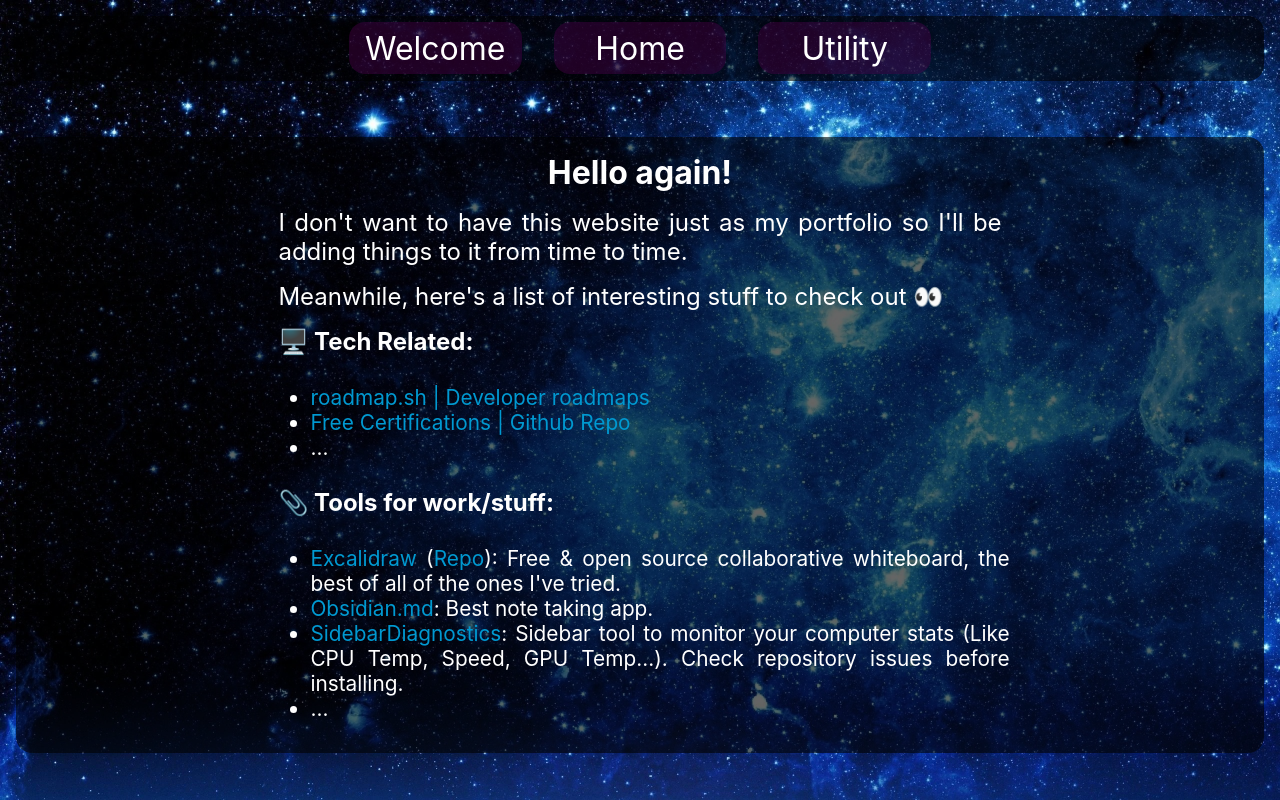
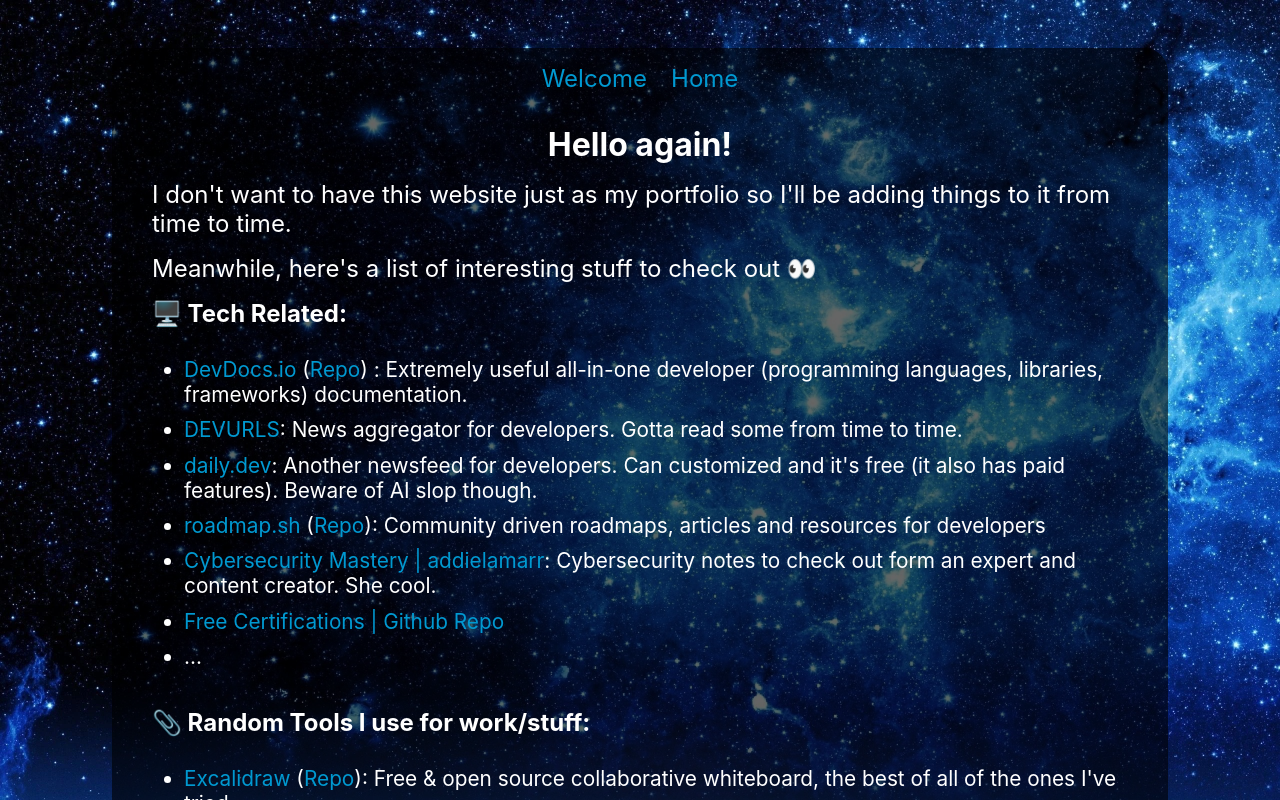
Before and after one commit to Sapo-san/portfolio, a React (Vite) app: page /home in a window 1280 px wide. Built offline with nearby package versions, Linux system fonts and the light colour scheme.

Commit message:
rework, cheatsheets pending

```diff
--- a/src/App.jsx
+++ b/src/App.jsx
@@ -7,7 +7,6 @@
 
 import Welcome from "./components/Welcome/welcome";
 import Home from "./components/Home/home";
-import Nav from "./components/Nav/Nav";
 
 import "./App.scss"
 import Utility from "./components/Utility/Utility";
@@ -16,11 +15,10 @@
   return (
     <div className="App">
       <BrowserRouter>
-        <Nav/>
         <Routes>
           <Route exact path='/' element={ <Welcome/> }/>
           <Route exact path='/home' element={ <Home/> }/>
-          <Route exact path='/utility' element={ <Utility/> }/>
+          {/* <Route exact path='/utility' element={ <Utility/> }/> */}
         </Routes>
       </BrowserRouter>
     </div>
--- a/src/App.scss
+++ b/src/App.scss
@@ -13,7 +13,7 @@
   height: stretch;
   height: -webkit-fill-available;
 
-  height: 100vh;
+  height: 100dvh;
   width: 100%;
 
 }
@@ -36,23 +36,7 @@
 }
 
 .slide {
-  min-height: 100vh;
+  min-height: 100dvh;
   width: 100%;
   /* outline: 2px solid red; */
 }
-
-.navslide {
-  margin-top: 6.5rem;
-  height: calc(100vh - 6.4rem);
-}
-
-.container {
-  margin: 1em;
-}
-
-@media only screen and (max-width: 1024px) {
-  .navslide {
-    margin-top: 6.4rem;
-    height: calc(94vh - 6.4rem);
-  }
-}
--- a/src/components/Home/home.jsx
+++ b/src/components/Home/home.jsx
@@ -1,10 +1,13 @@
 import React from 'react'
 import './home.scss'
 
+import Nav from '../Nav/Nav'
+
 const Home = () => {
   return (
-    <div className='navslide flex centered column'>
-      <div className='home flex centered column'>
+    <div className='home-container flex column'>
+      <div className='home'>
+        <Nav></Nav>
         <div className='home-text'>
           <h1 className='home-centered'>Hello again!</h1>
           <p>I don&apos;t want to have this website just as my portfolio
@@ -15,12 +18,36 @@
           <h2>🖥️ Tech Related:</h2>
           <ul>
             <li>
-              <a href='https://roadmap.sh/'>
-                roadmap.sh | Developer roadmaps
-              </a>
+              <a href='https://devdocs.io/' target="_blank">
+                DevDocs.io
+              </a> (<a href='https://github.com/freeCodeCamp/devdocs' target="_blank">
+                  Repo
+                </a>) : Extremely useful all-in-one developer (programming languages, libraries, frameworks) documentation.
             </li>
             <li>
-              <a href='https://github.com/cloudcommunity/Free-Certifications'>
+              <a href='https://devurls.com/' target="_blank">
+                DEVURLS
+              </a>: News aggregator for developers. Gotta read some from time to time.
+            </li>
+            <li>
+              <a href='https://devurls.com/' target="_blank">
+                daily.dev
+              </a>: Another newsfeed for developers. Can customized and it's free (it also has paid features). Beware of AI slop though.
+            </li>
+            <li>
+              <a href='https://roadmap.sh/' target="_blank">
+                roadmap.sh
+              </a> (<a href='https://github.com/kamranahmedse/developer-roadmap' target="_blank">
+                  Repo
+                </a>): Community driven roadmaps, articles and resources for developers
+            </li>
+            <li>
+              <a href='https://publish.obsidian.md/addielamarr/01+Cybersecurity+Mastery' target="_blank">
+                Cybersecurity Mastery | addielamarr
+              </a>: Cybersecurity notes to check out form an expert and content creator. She cool.
+            </li>
+            <li>
+              <a href='https://github.com/cloudcommunity/Free-Certifications' target="_blank">
                 Free Certifications | Github Repo
               </a>
             </li>
@@ -29,23 +56,35 @@
             </li>
           </ul>
 
-          <h2>📎 Tools for work/stuff:</h2>
+          <h2>📎 Random Tools I use for work/stuff:</h2>
           <ul>
             <li>
-              <a href='https://excalidraw.com/'>
+              <a href='https://excalidraw.com/' target="_blank">
                 Excalidraw
-              </a> (<a href='https://github.com/excalidraw/excalidraw'>
+              </a> (<a href='https://github.com/excalidraw/excalidraw' target="_blank">
                   Repo
                 </a>): Free & open source collaborative whiteboard, the best of all of the ones I've tried.
             </li>
             <li>
-              <a href='https://obsidian.md/'>Obsidian.md</a>: Best note taking app.
+              <a href='https://obsidian.md/' target="_blank">Obsidian.md</a>: Best note taking app.
             </li>
             <li>
-              <a href='https://github.com/ArcadeRenegade/SidebarDiagnostics'>
+              <a href='https://github.com/ArcadeRenegade/SidebarDiagnostics' target="_blank">
                 SidebarDiagnostics
               </a>: Sidebar tool to monitor your computer stats (Like CPU Temp, Speed, GPU Temp...).
               Check repository issues before installing.
+            </li>
+            <li>
+              <a href='https://zen-browser.app/' target="_blank">
+                Zen
+              </a> (<a href='https://github.com/zen-browser/desktop' target="_blank">
+                  Repo
+                </a>): My current web browser 🌎
+            </li>
+            <li>
+              <a href='https://github.com/santoru/shcheck' target="_blank">
+                shcheck
+              </a>: Check security headers on a target website. Useful for QA.
             </li>
             <li>
               ...
@@ -53,14 +92,34 @@
           </ul>
           <h2>Things I personally find <i>interesting</i> for some reason 👀</h2>
           <ul>
+            <li>
+              <a href='https://github.com/shinyquagsire23/OpenJKDF2' target="_blank">
+                OpenJKDF2
+              </a>: OpenJKDF2 is a function-by-function reimplementation
+              of DF2 in C. A really cool reverse-engineered remake of the engine
+              of one of my favorite games from my childhood. Really fascinating.
+            </li>
+            <li>
+              <a href='https://jk2mv.org' target="_blank">
+                JK2MV
+              </a> (<a href='https://github.com/mvdevs/jk2mv' target="_blank">
+                  Repo
+                </a>): Jedi Outcast Multiplayer Client. Hehe.
+            </li>
+            <li>
+              <a href='https://pumpkinmc.org/' target="_blank">
+                Pumpkin
+              </a> (<a href='https://github.com/Pumpkin-MC/Pumpkin' target="_blank">
+                  Repo
+                </a>): Minecraft Server written in Rust. Still lacking some features last time I checked.
+            </li>
+            <li>
+              <a href='https://github.com/ruffle-rs/ruffle' target="_blank">
+                Ruffle
+              </a>: Adobe Flash Player emulator written in the Rust. Very Nostalgic.
+            </li>
             <li>...</li>
           </ul>
-
-
-
-
-
-
           <h1 className='home-centered'>Stay tuned for more 🫡</h1>
         </div>
       </div>
--- a/src/components/Home/home.scss
+++ b/src/components/Home/home.scss
@@ -1,28 +1,45 @@
+
+.home-container {
+    justify-content: flex-start;
+    align-items: center;
+    overflow: scroll;
+    height: 100dvh;
+}
+
 .home {
+    margin: 3em 0;
     color: white;
     background-color: rgba(0, 0, 0, 0.6);
-    padding: 0.5em;
-    margin: 1em;
-    border-radius: 1em;
-    text-align: center;
-    margin-top: 0;
-    width: calc(100% - 3em);
-    height: 75vh;
+    width: 45%;
+    min-width: 450px;
+    height: auto;
+    padding: 1em;
+    border-radius: 1.5em;
 
-    justify-content: flex-start;
-    align-items: center;
+    background-color: rgba(0, 0, 0, 0.6);
+
+    @media only screen and (max-width: 1350px) {
+        min-width: 0;
+        width: auto;
+        max-width: 80%;
+    }
+
+    @media only screen and (max-width: 800px) {
+        max-width: 90%;
+    }
+
+    @media only screen and (max-width: 460px) {
+        padding: .5em;
+    }
 }
 
 .home-text {
-    overflow: auto;
-    padding-left: 0.5em;
-    padding-right: 0.5em;
-    width: 50%;
-    padding-left: 25%;
-    padding-right: 25%;
+    padding-left: 1em;
+    padding-right: 1em;
+    width: calc(100% - 2em);
     display: flex;
     flex-direction: column;
-    text-align: justify;
+    text-align: left;
 }
 
 .home-centered {
@@ -31,32 +48,6 @@
     text-align: center;
 }
 
-@media only screen and (max-width: 460px) {
-    .home {
-        font-size: 0.9em;
-    }
+ul li {
+    margin-bottom: .5em;
 }
-
-@media only screen and (max-width: 1400px) {
-    .home-text {
-        width: 60%;
-        padding-left: 20%;
-        padding-right: 20%;
-    }
-}
-
-@media only screen and (max-width: 1000px) {
-    .home-text {
-        width: 80%;
-        padding-left: 10%;
-        padding-right: 10%;
-    }
-}
-
-@media only screen and (max-width: 720px) {
-    .home-text {
-        width: calc(100% - 1em);
-        padding-left: 0.5em;
-        padding-right: 0.5em;
-    }
-}
--- a/src/components/Nav/Nav.jsx
+++ b/src/components/Nav/Nav.jsx
@@ -11,53 +11,19 @@
 
     const location = useLocation()
 
-    useEffect(() => {
-
-        if (showNavInMobile) {
-            setNavLinkContainerClass('navlink-container')
-            setNavbarClass('navbar flex row centered fullOpacity')
-
-        } else {
-            setNavLinkContainerClass('navlink-container hide')
-            setNavbarClass('navbar flex row centered')
-
-        }
-
-    }, [showNavInMobile])
-
-
-
     if (location.pathname === '/') {
         return null;
     }
 
     return (
-        <nav className={navbarClass}>
-            <div className="burger-container" >
-                <div className='burger-limit' onClick={() => {
-                setShowNavInMobile(!showNavInMobile)
-                 }}>
-                    <div className='burger-line'></div>
-                    <div className='burger-line'></div>
-                    <div className='burger-line'></div>
-                </div>
+        <nav className='navbar flex row centered'>
+            <div className='navlinks flex row centered'>
+                <NavLink className="navLink" to="/">Welcome</NavLink>
+
+                <NavLink className="navLink" to="/home">Home</NavLink>
+
+                {/* <NavLink className="navLink" to="/utility">Utility</NavLink> */}
             </div>
-
-            <div className={navLinkContainerClass}>
-                <NavLink className="navLink" to="/" onClick={() => {
-                    setShowNavInMobile(false)
-                }}>Welcome</NavLink>
-
-                <NavLink className="navLink" to="/home" onClick={() => {
-                    setShowNavInMobile(false)
-                }}>Home</NavLink>
-
-                <NavLink className="navLink" to="/utility" onClick={() => {
-                    setShowNavInMobile(false)
-                }}>Utility</NavLink>
-            </div>
-
-
         </nav>
   )
 }
--- a/src/components/Nav/Nav.scss
+++ b/src/components/Nav/Nav.scss
@@ -1,123 +1,11 @@
 .navbar {
-    position: fixed;
-    top: 1em;
-    left: 1em;
-    width: calc(100% - 2em);
-    min-height: 2.4em;
+    display: flex;
+    font-size: 1.5em;
 
-    height: auto;
-    background-color: rgba(0, 0, 0, 0.6);
-    border-radius: 1em;
-
-    display: flex;
-    flex-direction: row;
-    justify-content: center;
-    align-items: center;
-    flex-wrap: wrap;
-
-    transition: 0.5s;
 }
 
-.navlink-container {
-    display: flex;
-    flex-direction: row;
-    justify-content: center;
-    align-items: center;
-    flex-wrap: wrap;
-
-    transition: 0.5s;
-    height: auto;
-    max-height: 100vh;
-
-    transform-origin: top;
+.navlinks {
+    width: 100%;
+    gap: 1em;
+    margin-bottom: 1em;
 }
-
-.navLink {
-    text-align: center;
-    color: white;
-    font-size: 2em;
-    padding: 0.2em;
-
-    background-color: rgba(72, 0, 72, 0.432);
-
-    margin-left: 0.5em;
-    margin-right: 0.5em;
-    margin-top: 0.2em;
-    margin-bottom: 0.2em;
-
-    border-radius: 0.5em;
-    min-width: 5em;
-
-    transition: 0.5s;
-}
-
-.navLink:hover {
-    background-color: purple;
-    color: white;
-}
-
-.burger-container {
-    display: none;
-}
-
-
-@media only screen and (max-width: 900px) {
-    .burger-container {
-        padding: 1rem;
-        width: 100%;
-
-        display: flex;
-        flex-direction: row;
-        justify-content: flex-end;
-        align-items: center;
-    }
-
-    .burger-limit {
-        display: flex;
-        flex-direction: column;
-        justify-content: center;
-        align-items: center;
-        width: 2rem;
-    }
-
-    .burger-line {
-        padding: 3px;
-        margin: 3px;
-        background-color: white;
-        border-radius: 1em;
-
-        width: 100%;
-    }
-
-    .Navbar {
-        justify-content: space-between;
-    }
-
-    .navlink-container {
-        width: 80%;
-        flex-direction: column;
-        flex-wrap: nowrap;
-    }
-
-    .navLink {
-        width: 100%;
-    }
-
-    .navlink-container:last-child {
-        margin-bottom: 1em;
-    }
-
-    .navlink-container:last-child.hide {
-        margin-bottom: 0em;
-    }
-
-    .hide {
-        max-height: 0;
-        overflow: hidden;
-        transform: scaleY(0);
-    }
-
-    .fullOpacity {
-        background-color: black;
-    }
-}
--- a/src/components/Utility/Utility.jsx
+++ b/src/components/Utility/Utility.jsx
@@ -82,7 +82,7 @@
   const [currentCheatsheet, setCurrentCheatsheet] = useState("none")
 
   return (
-    <div className='navslide flex centered column'>
+    <div className='cheatsheets-container flex column'>
       <div className='utility flex column'>
         <div className='cheatsheet-selector'>
           {/* Cheatsheet finder */}
--- a/src/components/Utility/utility.scss
+++ b/src/components/Utility/utility.scss
@@ -1,3 +1,9 @@
+.cheatsheets-container {
+    margin-top: 3em;
+    margin-bottom: 3em;
+    width: 100%;
+}
+
 .utility {
     color: white;
     background-color: rgba(0, 0, 0, 0.6);
```
Also changed, not shown: src/components/Welcome/welcome.jsx (+18 -25 lines), src/components/Welcome/welcome.scss (+4 -3 lines), 1 other file (tests, documents, lock files or other folders).
